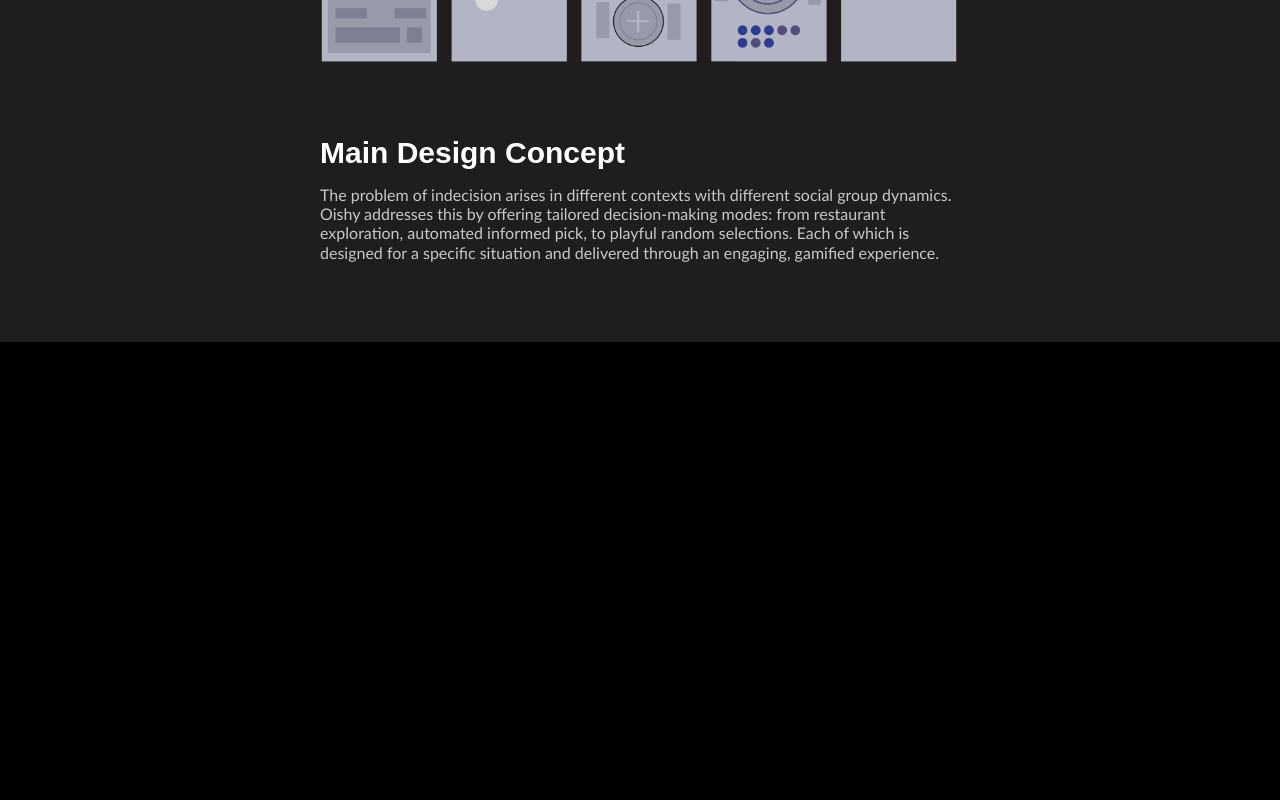
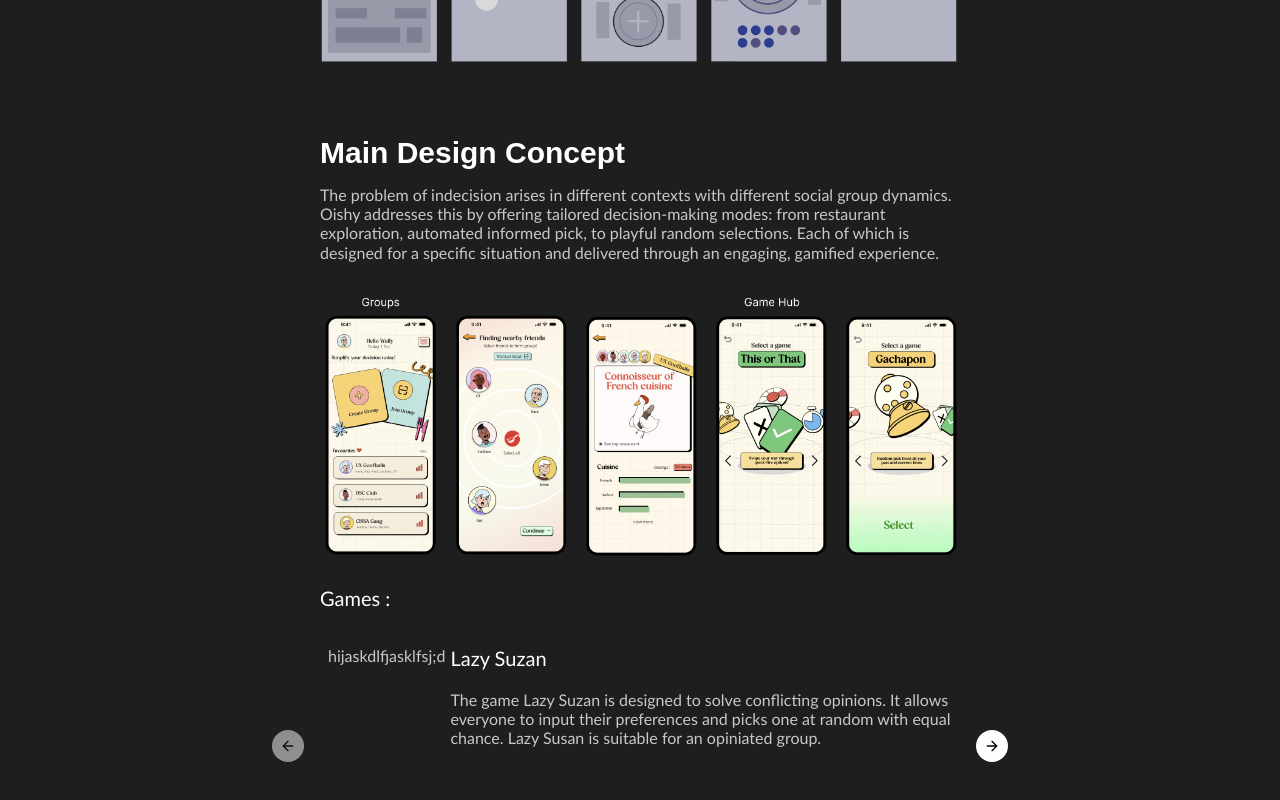
Before and after one commit to psuuzu/portfolio1, a Next.js app: page /oishy in a window 1280 px wide. Shown: the part 3432-4232 px from the top of the page. Before the commit the page ends 3774 px from the top, so only its background shows below. Built offline with nearby package versions, Linux system fonts and the light colour scheme; a web font is replaced by a local one.

Commit message:
test carousel

```diff
--- a/app/lab/page.jsx
+++ b/app/lab/page.jsx
@@ -125,7 +125,7 @@
             <CarouselContent>
                 {carouselTexts.map((text, index) => (
                 <CarouselItem key={index} className="sm:basis-1/2">
-                    <div className="p-1">
+                    <div className="p-1 sm:p-0">
                     <Card>
                         <CardContent className="flex items-center justify-center p-6">
                         <p className="!text-black">{text}</p>
--- a/app/oishy/page.tsx
+++ b/app/oishy/page.tsx
@@ -1,6 +1,37 @@
 import { Button } from "@/components/ui/button";
+import * as React from "react"
+import { Card, CardContent } from "@/components/ui/card"
+import {
+  Carousel,
+  CarouselContent,
+  CarouselItem,
+  CarouselNext,
+  CarouselPrevious,
+} from "@/components/ui/carousel"
+import { image } from "framer-motion/client";
 
 export default function Oishy() {
+        const carouselTexts = [{
+            title: "Lazy Suzan",
+            description: "The game Lazy Suzan is designed to solve conflicting opinions. It allows everyone to input their preferences and picks one at random with equal chance. Lazy Susan is suitable for an opiniated group.",
+            image: "",
+        },{
+            title: "Gachapon",
+            description : "Gachapon provides flexibility of choosing options and allowing inaction. The game chooses one option at random from a pool of saved places. Users can choose to add new restaurants or go with the existing pool. Gachapon is designed for groups with a mix of decisive and indecisive people.",
+            image: "",
+        },{
+            title: "Quick Pick",
+            description: "Quick pick is the most efficient and time-saving method. The game generates one option that best fits preferences, location, budget, dietary requirements of the whole group. It is suitable in a fast-paced environment.",
+            image: "",
+        },{
+            title: "This or That",
+            description: "This or That is designed for restaurant discovery. The Game generates a list of restaurant options close by. Users swipe through the options, and the most popular pick persists. It encourages people to venture out of their existing knowledge base. ",
+            image: "",
+        }
+
+
+
+    ];
     return(
         <>
    <section className="h-[620px] sm:h-[97vh] relative flex items-center justify-center sm:justify-normal">
@@ -91,7 +122,37 @@
         <p className="mt-[10px]">
                 The problem of indecision arises in different contexts with different social group dynamics. Oishy addresses this by offering tailored decision-making modes: from restaurant exploration, automated informed pick, to playful random selections. Each of which is designed for a specific situation and delivered through an engaging, gamified experience.
         </p>
-        {/* <img src="/images/oishy/prototype.png" alt="oishy prototype" className="mt-[20px] w-full h-auto"/> */}
+        <img src="/images/oishy/snippet.png" alt="oishy prototype snippet" className="mt-[20px] w-full h-auto"/>
+        <p className="!text-[20px] mt-[20px] !text-white">
+            Games :
+        </p>
+        <div className="flex justify-center sm:w-full mt-[20px]">
+                    <Carousel opts={{ align: "start" }} className="w-[80%] sm:w-full max-w">
+                    <CarouselContent>
+                        {carouselTexts.map((text, index) => (
+                        <CarouselItem key={index} className="">
+                            <div className="">
+                            <Card className="bg-[#1e1e1e] border-0">
+                                <CardContent className="flex items-center justify-center px-2">
+                                <div className="sm:flex">
+                                    <p className="h-[200px]"> hijaskdlfjasklfsj;d</p>
+                                    <div className="sm:ml-[5px]">
+                                        <p className="!text-[20px] mb-[20px] !text-white">
+                                            {text.title}
+                                        </p>
+                                        <p className="">{text.description}</p>
+                                    </div>
+                                </div>
+                                </CardContent>
+                            </Card>
+                            </div>
+                        </CarouselItem>
+                        ))}
+                    </CarouselContent>
+                    <CarouselPrevious />
+                    <CarouselNext />
+                    </Carousel>
+                    </div>
         <div className="mt-[80px]"></div>
         </div>
 
--- a/components/ui/card.tsx
+++ b/components/ui/card.tsx
@@ -7,7 +7,7 @@
     <div
       data-slot="card"
       className={cn(
-        "bg-card text-card-foreground flex flex-col gap-6 rounded-xl border py-6 shadow-sm",
+        "bg-card text-card-foreground flex flex-col gap-6 rounded-xl border py-4 shadow-sm",
         className
       )}
       {...props}
--- a/components/ui/carousel.tsx
+++ b/components/ui/carousel.tsx
@@ -186,7 +186,7 @@
       className={cn(
         "absolute size-8 rounded-full",
         orientation === "horizontal"
-          ? "top-1/2 -left-8 sm:-left-12 -translate-y-1/2"
+          ? "top-1/2 -left-10 sm:-left-12 -translate-y-1/2"
           : "-top-12 left-1/2 -translate-x-1/2 rotate-90",
         className
       )}
@@ -216,7 +216,7 @@
       className={cn(
         "absolute size-8 rounded-full",
         orientation === "horizontal"
-          ? "top-1/2 -right-8 sm:-right-12 -translate-y-1/2"
+          ? "top-1/2 -right-10 sm:-right-12 -translate-y-1/2"
           : "-bottom-12 left-1/2 -translate-x-1/2 rotate-90",
         className
       )}
```
Also changed, not shown: public/images/oishy/persona.png.
